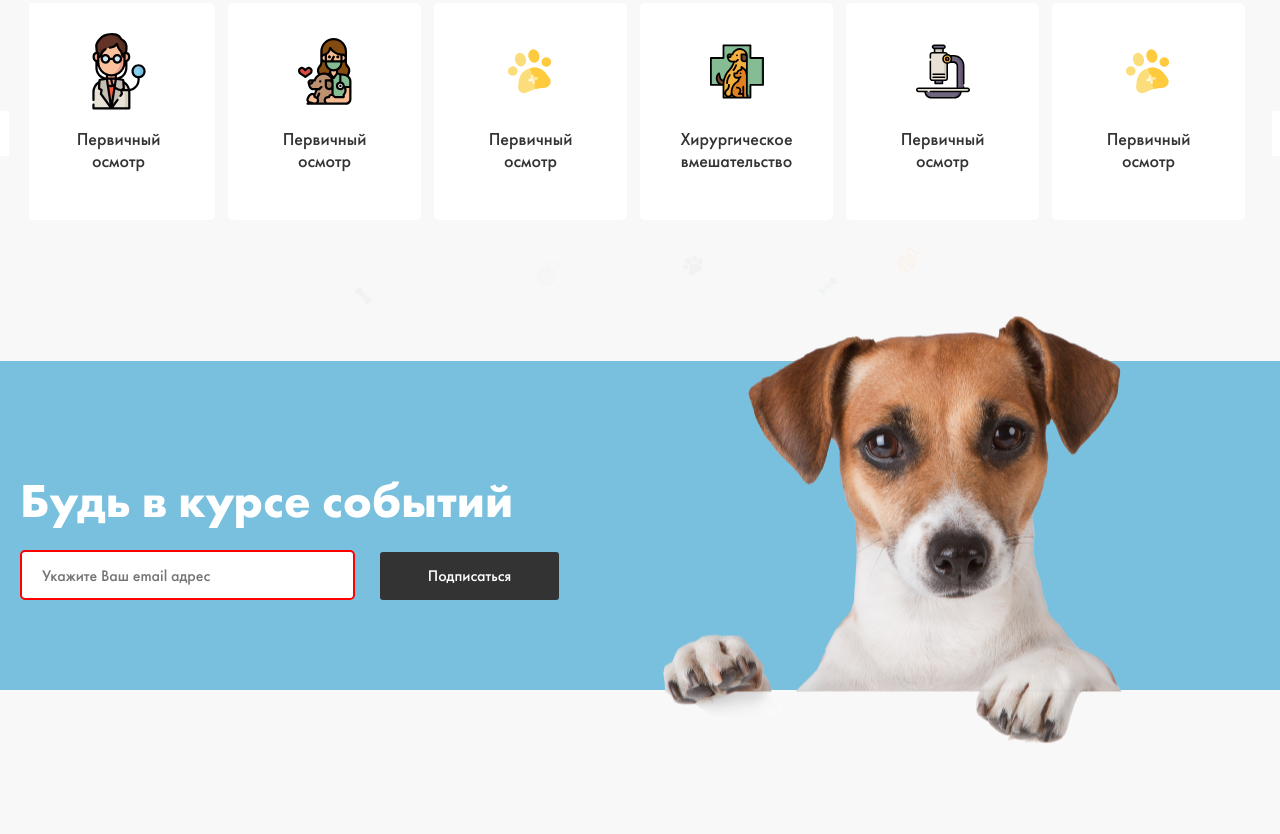
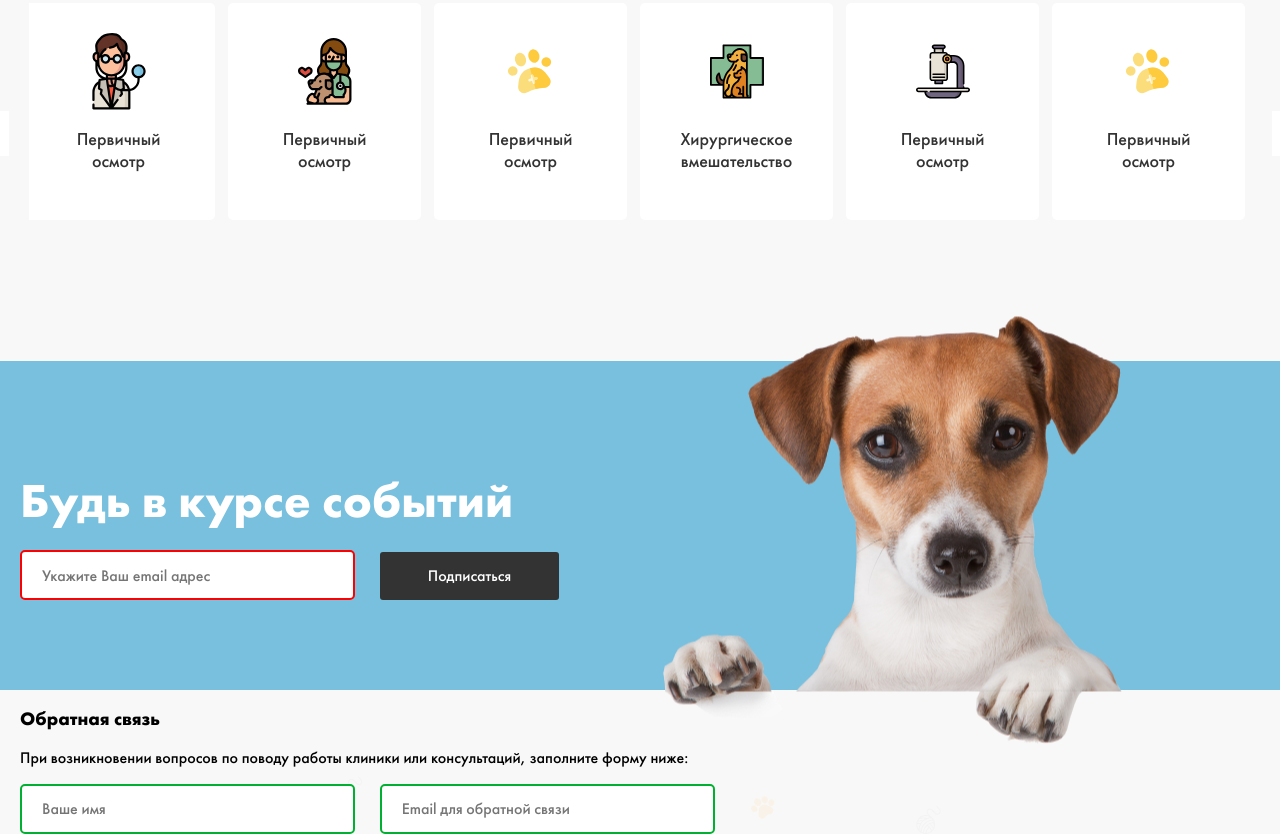
Before and after one commit to 1amsomebody/veterinar-clinics, a plain HTML site: page index.html in a window 1280 px wide. Shown: the part 1259-2093 px from the top of the page. Before the commit the page ends 2015 px from the top, so only its background shows below. Drawn offline with Linux system fonts and the light colour scheme.

Commit message:
add contact form

```diff
--- a/index.html
+++ b/index.html
@@ -137,6 +137,23 @@
     <img class="big-dog-img" src="img/big-dog.png" alt="dog pic" width="613" height="481">
   </section>
 
+
+  <section class="contact">
+    <div class="container">
+      <div class="contact-wrapper">
+        <h3 class="contact-heading">Обратная связь</h3>
+        <p class="contact-txt">
+          При возникновении вопросов по поводу работы клиники или консультаций, заполните форму ниже:
+        </p>
+        <form class="contact-form" action="https://echo.htmlacademy.ru" method="POST">
+          <input type="text" placeholder="Ваше имя" class="subscription-input contact-name">
+          <input type="text" placeholder="Email для обратной связи" class="subscription-input contact-name">
+          <!-- <textarea class="form-textarea" name="" id="" cols="30" rows="10"></textarea> -->
+        </form>
+      </div>
+    </div>
+  </section>
+
 <script src="js/main.js"></script>
 </body>
 </html>
```
